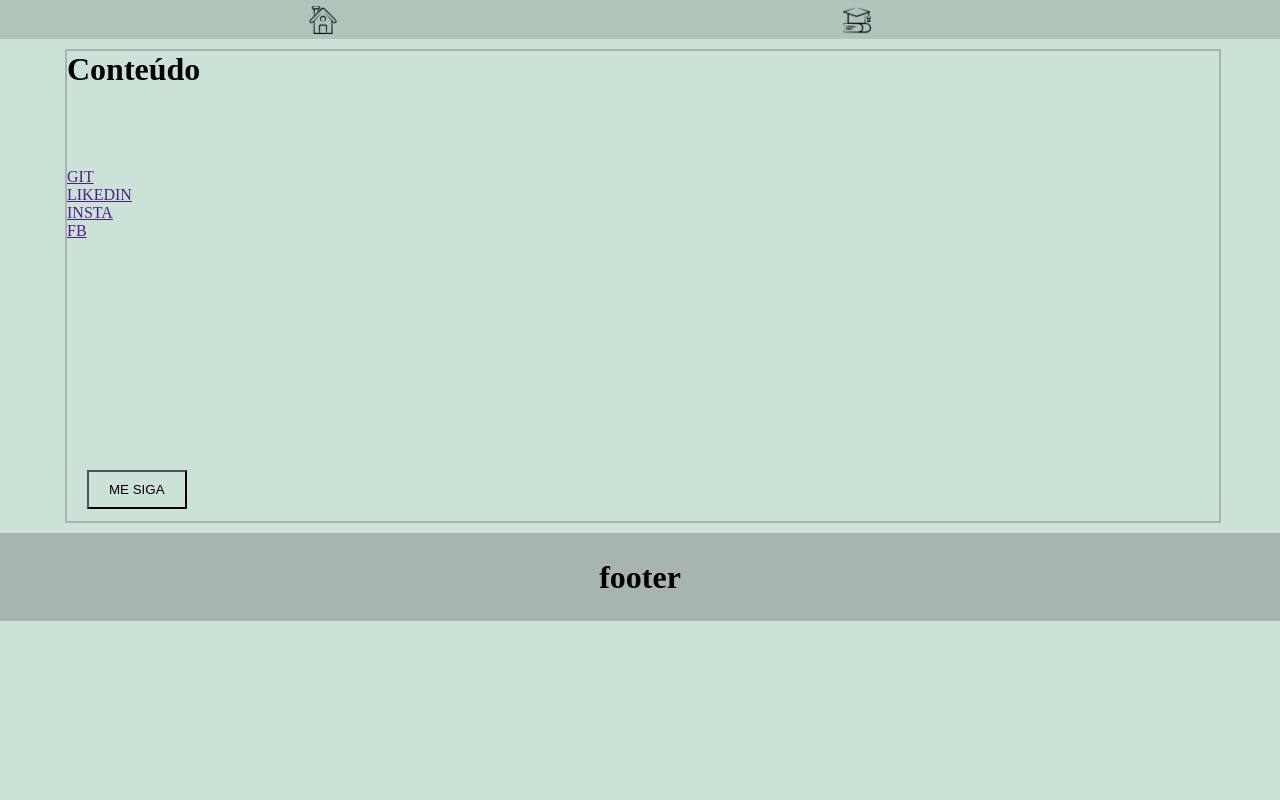
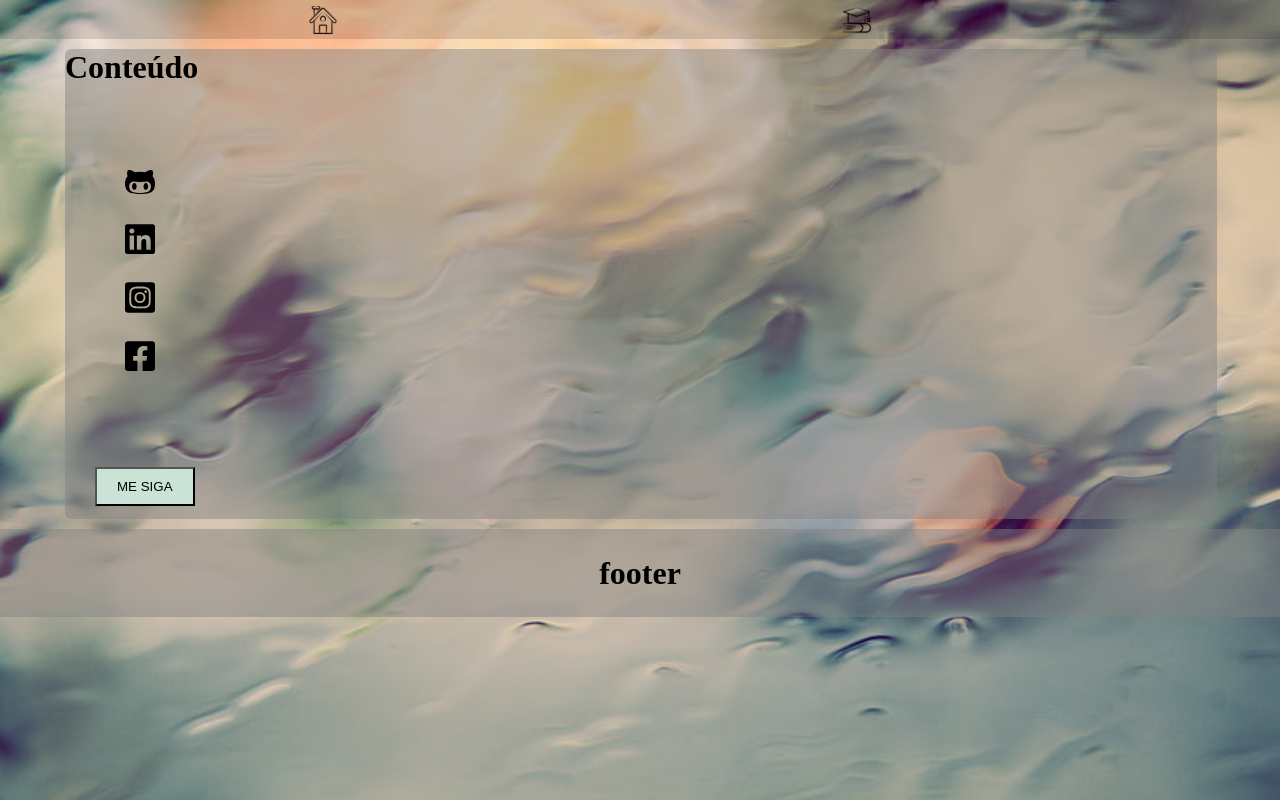
Before and after one commit to Correa01/LandingPage, a plain HTML site: page index.html in a window 1280 px wide. Drawn offline with Linux system fonts and the light colour scheme.

Commit message:
novo commit

```diff
--- a/index.html
+++ b/index.html
@@ -19,10 +19,10 @@
             <div class="container">
                 <h1>Conteúdo</h1>
                 <div class="social">
-                    <a href="">GIT<img src="" alt=""></a>
-                    <a href="">LIKEDIN<img src="" alt=""></a>
-                    <a href="">INSTA<img src="" alt=""></a>
-                    <a href="">FB<img src="" alt=""></a>
+                    <a href=""><img src="./github-alt.svg" alt=""></a>
+                    <a href=""><img src="./linkedin.svg" alt=""></a>
+                    <a href=""><img src="./square-instagram.svg" alt=""></a>
+                    <a href=""><img id="fb" src="./square-facebook.svg" alt=""></a>
                 </div>
                 <input id="btn" type="button" value="ME SIGA">
             </div>
--- a/style.css
+++ b/style.css
@@ -21,32 +21,43 @@
     left: 200px;
 }
 body{
-    background-color: #CAE3D6;
+    background-image: url(./rain-coming-down-window.jpg);
+    background-size: cover;
 }
 .container{
+    background-color: rgba(128, 128, 128, 0.473);
     position: relative;
-    border: 2px solid rgba(128, 128, 128, 0.473);
     width: 90%;
     margin-top: 10px;
     margin-bottom: 10px;
     height: 470px;
     left: 65px;
+    border: none;
+    border-radius: 6px;
 }
 .social{
     display: flex;
+    width: 150px;
     flex-direction: column;
+    align-items: center;
+    justify-items: center;
     margin-top: 80px;
 }
+.social a img{
+    width: 30px;
+    margin-bottom: 20px;
+}
+#fb{
+    margin-bottom:0px}
 #btn{
-    margin-left: 20px;
+    margin-left: 30px;
     background-color: #CAE3D6;
-    margin-top: 230px;
+    margin-top: 90px;
     padding: 10px 20px 10px 20px;
 }
 footer{
     display: flex;
-    background-color: rgba(128, 128, 128, 0.473);;
+    background-color: rgba(128, 128, 128, 0.473);
     height: 88px;
     justify-content: center;
     align-items: center;
-}
```
Also changed, not shown: rain-coming-down-window.jpg (added).
